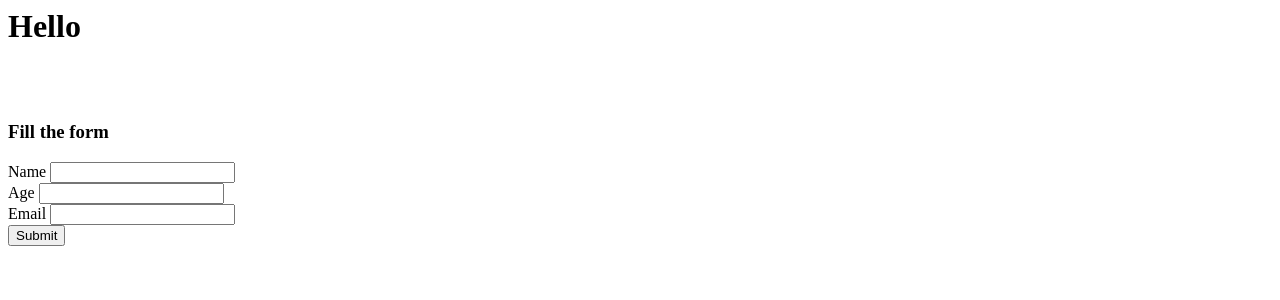
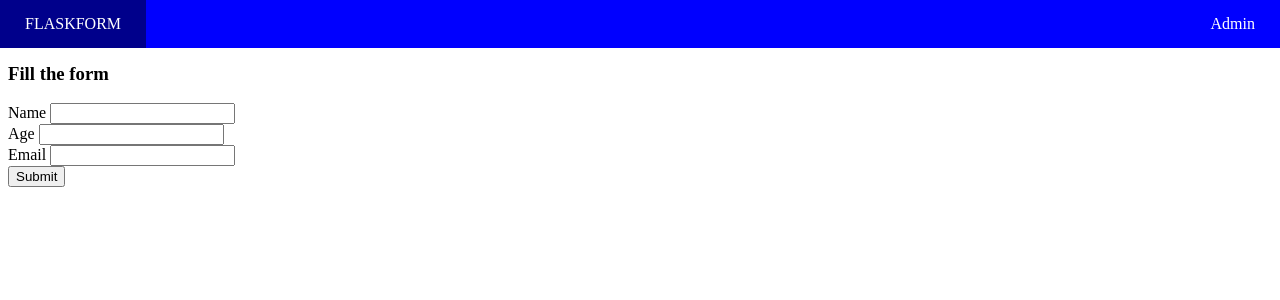
Before and after one commit to Suniti13/Flask-Notes-App, a Flask app: page / in a window 1280 px wide. Shown: the top 300 px of the page. Run offline with Flask 2, Linux system fonts and the light colour scheme.

Commit message:
added navbar

```diff
--- a/app.py
+++ b/app.py
@@ -14,7 +14,7 @@ class UserForm(FlaskForm):
 
 
 @app.route('/', methods=['GET', 'POST'])
-def hello():
+def mainForm():
     form = UserForm()
     if form.validate_on_submit():
         return redirect(url_for('success'))
--- /dev/null
+++ b/static/main.css
@@ -0,0 +1,30 @@
+
+
+
+li {
+    float: left;
+}
+
+
+.navbarLink {
+    display: block;
+    padding: 15px 25px;
+    color: white;
+    text-decoration: none;
+}
+
+.navbarLink:hover {
+    background-color: darkblue;
+}
+
+ul {
+    position: fixed;
+    list-style-type: none;
+    margin: 0;
+    top: 0;
+    left: 0;
+    padding: 0;
+    width: 100%;
+    overflow: hidden;
+    background-color: blue;
+}
--- a/templates/base.html
+++ b/templates/base.html
@@ -2,11 +2,19 @@
 <head>
     <meta charset="UTF-8">
     <meta name="viewport" content="width=device-width, initial-scale=1.0">
+    <link rel="stylesheet" href="{{ url_for('static', filename='main.css') }}">
+    <link rel="stylesheet" href="../static/main.css">
     <title>Document</title>
 </head>
 <body>
-    <h1>Hello</h1>
-    <br><br>
+    <nav>
+        <ul>
+            <li> <a class="navbarLink" href="{{ url_for('mainForm') }}">FLASKFORM</a> </li>
+            <li style="float: right;"> <a class="navbarLink" href="#">Admin</a> </li>
+        </ul>
+    </nav>
+
+    <br> <br>
     {% block content %}
     {% endblock %}
 
```
